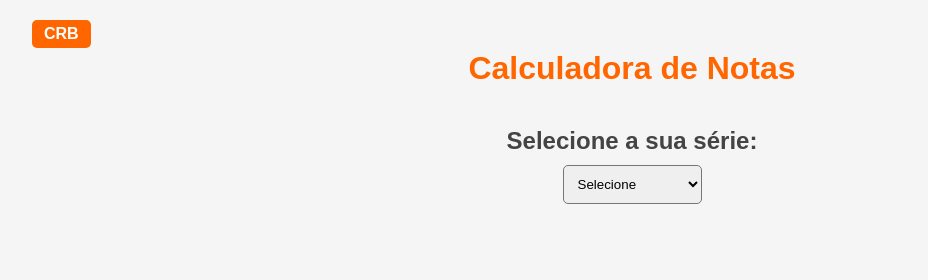
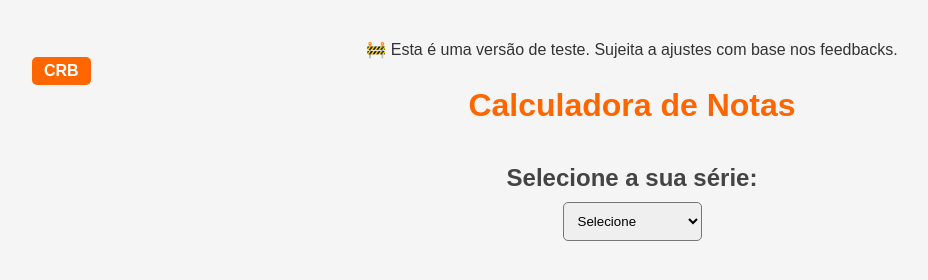
Before and after one commit to mistermaques/calculadora-crb, a plain HTML site: page index.html in a window 1280 px wide. Shown: the whole page, without its empty margins (8-936 px from the left). Drawn offline with Linux system fonts and the light colour scheme.

Commit message:
Update index.html

```diff
--- a/index.html
+++ b/index.html
@@ -7,6 +7,10 @@
     <link rel="stylesheet" href="style.css" />
   </head>
   <body>
+    <div class="aviso-teste">
+      🚧 Esta é uma versão de teste. Sujeita a ajustes com base nos feedbacks.
+    </div>
+    <br />
     <header>
       <div class="logo">CRB</div>
       <h1>Calculadora de Notas</h1>
```
